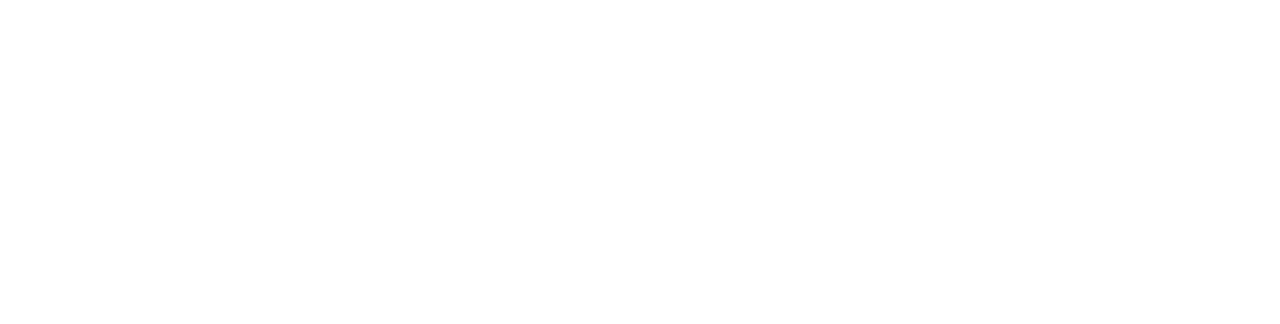
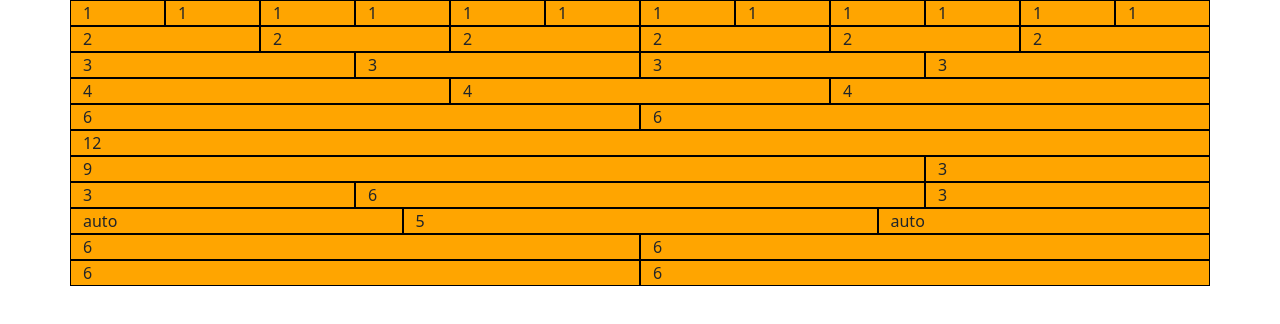
Before and after one commit to Naru-hub/web_html_lesson, a plain HTML site: page bootstrap5/indx.html in a window 1280 px wide. Drawn offline with nearby package versions, Linux system fonts and the light colour scheme.

Commit message:
add bootstrap grid

```diff
--- a/bootstrap5/indx.html
+++ b/bootstrap5/indx.html
@@ -4,10 +4,80 @@
   <meta charset="UTF-8">
   <meta http-equiv="X-UA-Compatible" content="IE=edge">
   <meta name="viewport" content="width=device-width, initial-scale=1.0">
-  <title>Document</title>
-  <link rel="stylesheet" href="https://stackpath.bootstrapcdn.com/bootstrap/4.5.0/css/bootstrap.min.css" integrity="sha384-9aIt2nRpC12Uk9gS9baDl411NQApFmC26EwAOH8WgZl5MYYxFfc+NcPb1dKGj7Sk" crossorigin="anonymous">
+  <title>grid</title>
+  <link href="https://cdn.jsdelivr.net/npm/bootstrap@5.0.0-beta3/dist/css/bootstrap.min.css" rel="stylesheet" integrity="sha384-eOJMYsd53ii+scO/bJGFsiCZc+5NDVN2yr8+0RDqr0Ql0h+rP48ckxlpbzKgwra6" crossorigin="anonymous">
+
+  <style>
+  .orange {
+    background-color: orange;
+    border: black 1px solid;
+  }
+  </style>
 </head>
 <body>
+  <div class="container">
+    <div class="row">
+      <div class="col-1 orange">1</div>
+      <div class="col-1 orange">1</div>
+      <div class="col-1 orange">1</div>
+      <div class="col-1 orange">1</div>
+      <div class="col-1 orange">1</div>
+      <div class="col-1 orange">1</div>
+      <div class="col-1 orange">1</div>
+      <div class="col-1 orange">1</div>
+      <div class="col-1 orange">1</div>
+      <div class="col-1 orange">1</div>
+      <div class="col-1 orange">1</div>
+      <div class="col-1 orange">1</div>
+    </div>
+    <div class="row">
+      <div class="col-2 orange">2</div>
+      <div class="col-2 orange">2</div>
+      <div class="col-2 orange">2</div>
+      <div class="col-2 orange">2</div>
+      <div class="col-2 orange">2</div>
+      <div class="col-2 orange">2</div>
+    </div>
+    <div class="row">
+      <div class="col-3 orange">3</div>
+      <div class="col-3 orange">3</div>
+      <div class="col-3 orange">3</div>
+      <div class="col-3 orange">3</div>
+    </div>
+    <div class="row">
+      <div class="col-4 orange">4</div>
+      <div class="col-4 orange">4</div>
+      <div class="col-4 orange">4</div>
+    </div>
+    <div class="row">
+      <div class="col-6 orange">6</div>
+      <div class="col-6 orange">6</div>
+    </div>
+    <div class="row">
+      <div class="col-12 orange">12</div>
+    </div>
+    <div class="row">
+      <div class="col-9 orange">9</div>
+      <div class="col-3 orange">3</div>
+    </div>
+    <div class="row">
+      <div class="col-3 orange">3</div>
+      <div class="col-6 orange">6</div>
+      <div class="col-3 orange">3</div>
+    </div>
+    <div class="row">
+      <div class="col orange">auto</div>
+      <div class="col-5 orange">5</div>
+      <div class="col orange">auto</div>
+    </div>
+    <div class="row">
+      <div class="col-6 orange">6</div>
+      <div class="col-6 orange">6</div>
+      <div class="col-6 orange">6</div>
+      <div class="col-6 orange">6</div>
+    </div>
+  </div>
 
+  <script src="https://cdn.jsdelivr.net/npm/bootstrap@5.0.0-beta3/dist/js/bootstrap.bundle.min.js" integrity="sha384-JEW9xMcG8R+pH31jmWH6WWP0WintQrMb4s7ZOdauHnUtxwoG2vI5DkLtS3qm9Ekf" crossorigin="anonymous"></script>
 </body>
 </html>
```
